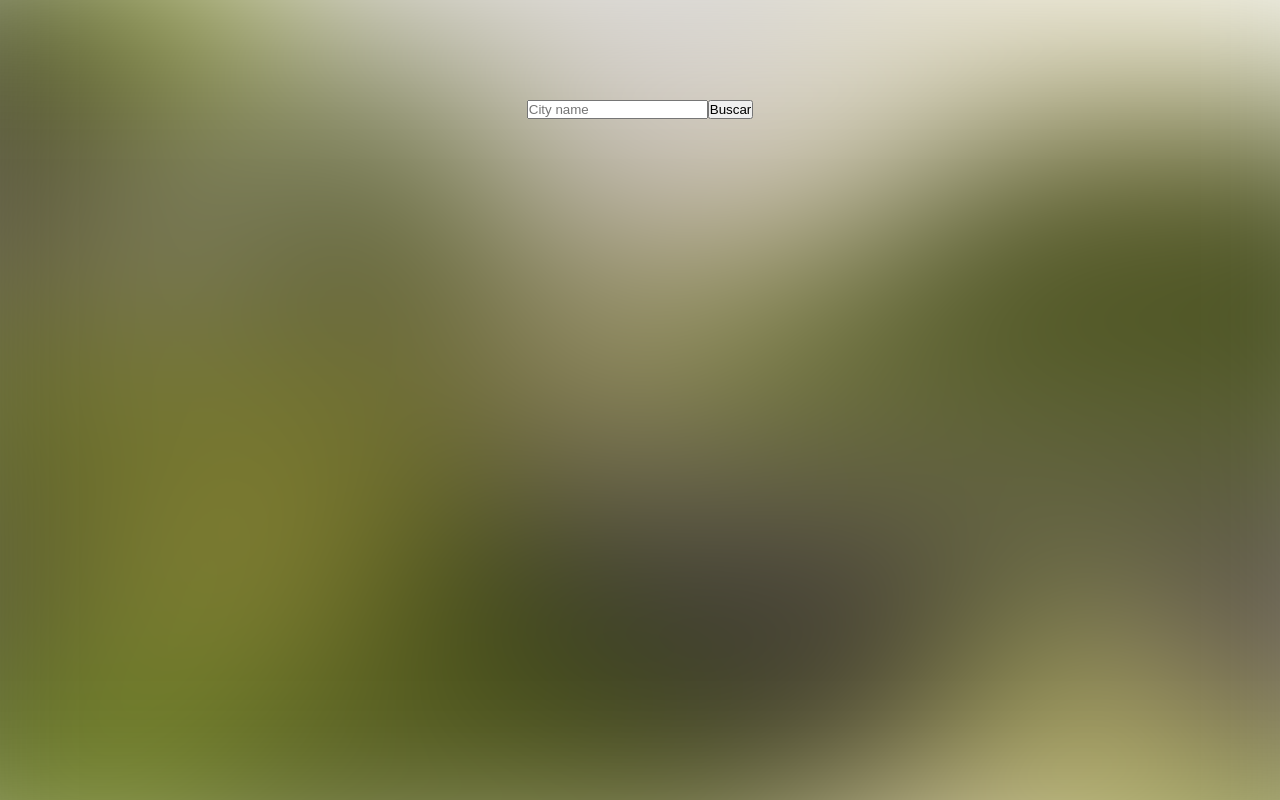
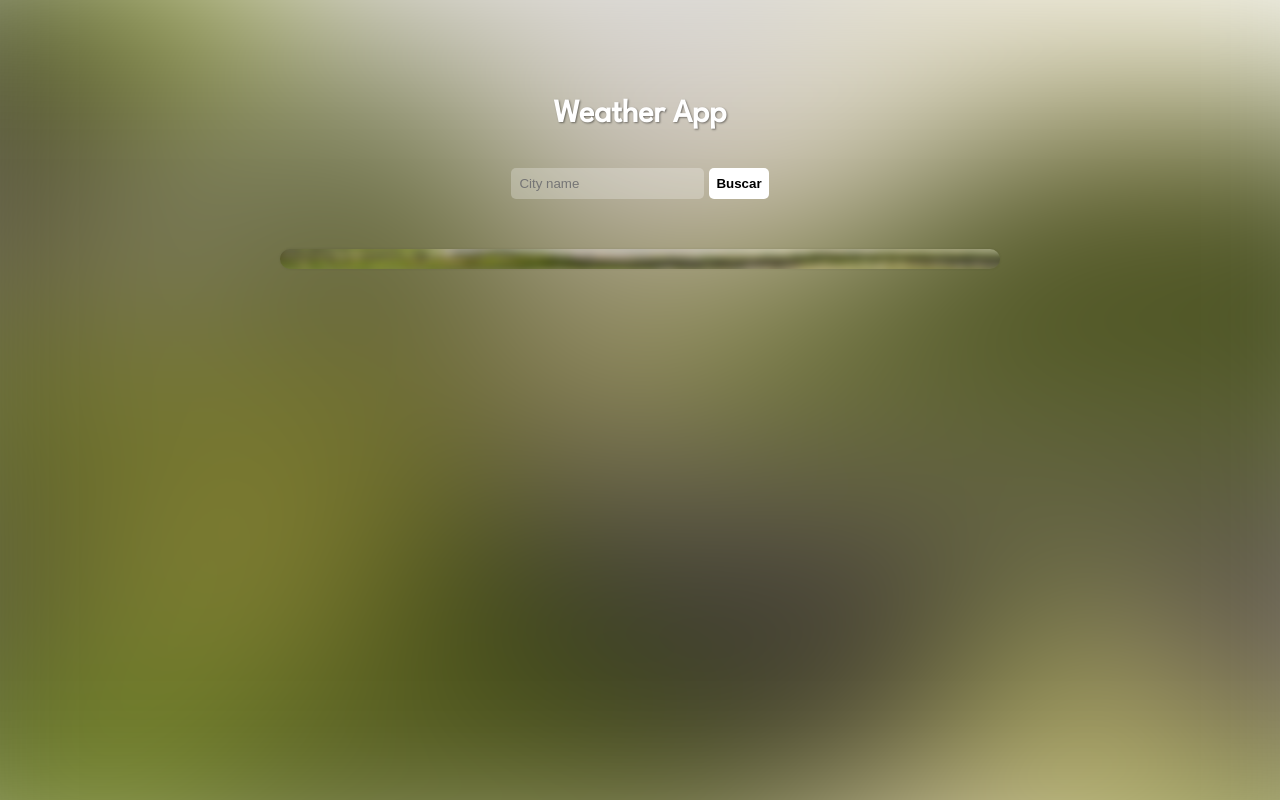
Before and after one commit to ChristoferGuimaraes/previsao-do-tempo, a React (Vite) app: page / in a window 1280 px wide. Built offline with nearby package versions, Linux system fonts and the light colour scheme.

Commit message:
title and more stylization

```diff
--- a/src/assets/styles/App.css
+++ b/src/assets/styles/App.css
@@ -1,3 +1,5 @@
+@import url("https://fonts.googleapis.com/css2?family=Barlow:wght@400;700&family=League+Spartan:wght@200;300;400&family=PT+Sans:wght@400;700&display=swap");
+
 * {
   margin: 0;
   padding: 0;
@@ -8,7 +10,7 @@ span {
 }
 
 body {
-  font-family: Arial, Helvetica, sans-serif;
+  font-family: "League Spartan", sans-serif;
 }
 
 .app-container {
@@ -20,6 +22,14 @@ body {
   flex-direction: column;
 }
 
+.title-app {
+  display: flex;
+  justify-content: center;
+  margin-top: 100px;
+  color: #fff;
+  text-shadow: 1px 1px 2px rgba(0, 0, 0, 0.432);
+}
+
 .main-container {
   max-width: 720px;
   width: 100%;
@@ -28,12 +38,13 @@ body {
   border-radius: 10px;
   margin-top: 50px;
   color: #fff;
-  text-shadow: 1px 1px 3px black;
+  text-shadow: 1px 1px 2px rgba(0, 0, 0, 0.432);
   display: inline-block;
   position: relative;
   transform: translateX(-50%);
   overflow: hidden;
-  box-shadow: 1px 1px 5px rgba(0, 0, 0, 0.452);
+  box-shadow: 0px 0px 3px rgba(0, 0, 0, 0.089);
+  padding: 10px 0px;
 }
 
 .bg-image-container {
@@ -75,8 +86,27 @@ body {
 .btn-input-container {
   display: inline-flex;
   justify-content: center;
-  margin-top: 100px;
+  margin-top: 39px;
   position: relative;
+}
+
+.input-search > input {
+  border: 1px solid transparent;
+  padding: 7px;
+  border-radius: 5px;
+  margin-right: 5px;
+  background-color: rgba(255, 255, 255, 0.26);
+  color: #fff;
+  outline: none;
+}
+
+.btn-input-container > button {
+  border: none;
+  padding: 7px;
+  border-radius: 5px;
+  background-color: #fff;
+  font-weight: bold;
+  cursor: pointer;
 }
 
 .main-info-container {
@@ -92,6 +122,20 @@ body {
   padding: 25px;
 }
 
+.forecast-container-main::before {
+  content: " ";
+  display: inline-block;
+  width: 85%;
+  justify-content: center;
+  height: 1px;
+  margin-top: 15px;
+  margin-bottom: 25px;
+
+  background: #fff;
+  margin-top: 39px;
+  margin-bottom: -10px;
+}
+
 .left-content {
   display: flex;
   flex-direction: column;
@@ -100,11 +144,13 @@ body {
 }
 
 .city-name {
-  font-size: 28px;
+  font-size: 36px;
 }
 
 .city-current-date {
-  font-size: 17px;
+  margin-top: 5px;
+  font-size: 22px;
+  font-weight: 300;
 }
 
 .right-content {
@@ -114,13 +160,15 @@ body {
 }
 
 .current-temp {
-  font-size: 60px;
+  font-size: 76px;
+  font-weight: 200;
 }
 
 .min-max-temp {
-  font-size: 25px;
+  font-size: 30px;
 }
 
 .weather-icon {
-  text-shadow: 2px 2px 2px black;
+  -webkit-filter: drop-shadow(1px 1px 2px rgba(34, 34, 34, 0.6));
+  filter: drop-shadow(1px 1px 2px rgba(34, 34, 34, 0.6));
 }
--- a/src/components/App.tsx
+++ b/src/components/App.tsx
@@ -69,6 +69,10 @@ function App() {
 
   return (
     <div className="app-container">
+      <div className="title-app">
+        <h1>Weather App</h1>
+      </div>
+
       <div className="btn-input-container">
         <div className="input-search">
           <input
@@ -129,11 +133,11 @@ function App() {
               wind_speed: {transformCityData(cityData?.speed, " m/s", 1)}
             </span> */}
             </div>
-
-            <Forecast cityName={city} cityData={cityData} />
+            <div className="forecast-container-main">
+              <Forecast cityName={city} cityData={cityData} />
+            </div>
           </>
         )}
-
       </div>
       <Backgrounds className={"bg-image"} data={cityData} />
     </div>
--- a/src/components/Forecast/index.tsx
+++ b/src/components/Forecast/index.tsx
@@ -50,6 +50,7 @@ export default function Forecast({ cityName, cityData }: any) {
           <span>
             {
               <img
+                className="weather-icon"
                 src={`http://openweathermap.org/img/wn/${weather.weather[0].icon}@2x.png`}
                 alt=""
               />
```
